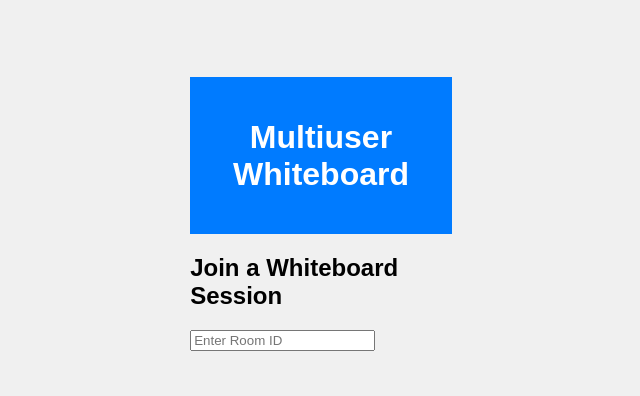
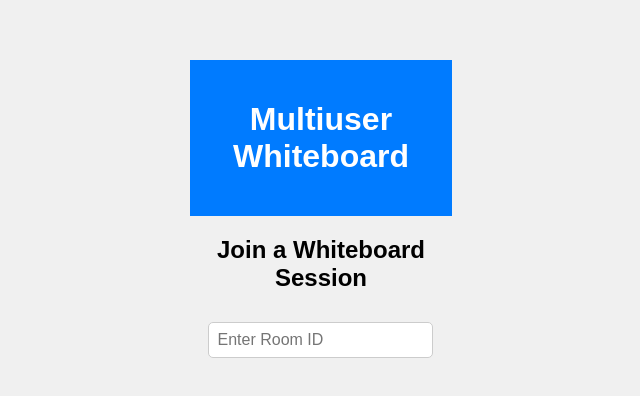
Before and after one commit to parth-nikam/multiuser-whiteboard, a React (Create React App) app: page /participant in a window 1280 px wide. Shown: the part 186-582 px from the top of the page, without its empty margins (319-959 px from the left). Built offline with nearby package versions, Linux system fonts and the light colour scheme.

Commit message:
Corrected the css

```diff
--- a/src/components/Participant.js
+++ b/src/components/Participant.js
@@ -1,6 +1,6 @@
-// src/components/Participant.js
 import React, { useState } from 'react';
 import { Link } from 'react-router-dom';
+import '../styles/styles.css';
 
 const Participant = () => {
     const [roomId, setRoomId] = useState('');
@@ -10,13 +10,14 @@
     };
 
     return (
-        <div>
+        <div className="center">
             <h2>Join a Whiteboard Session</h2>
             <input
                 type="text"
                 placeholder="Enter Room ID"
                 value={roomId}
                 onChange={handleRoomIdChange}
+                className="input"
             />
             {roomId && (
                 <Link to={`/whiteboard/${roomId}`} className="button">
--- a/src/components/Whiteboard.js
+++ b/src/components/Whiteboard.js
@@ -1,4 +1,3 @@
-// src/components/Whiteboard.js
 import React, { useEffect, useRef, useState } from 'react';
 import { useParams } from 'react-router-dom';
 import io from 'socket.io-client';
@@ -90,7 +89,7 @@
     };
 
     return (
-        <div>
+        <div className="center">
             <h2>Whiteboard Room: {roomId}</h2>
             <canvas ref={canvasRef} width={800} height={600}></canvas>
             <div className="controls">
--- a/src/styles/styles.css
+++ b/src/styles/styles.css
@@ -1,6 +1,3 @@
-/* src/styles/styles.css */
-
-/* Global styles */
 body {
     font-family: Arial, sans-serif;
     display: flex;
@@ -27,6 +24,7 @@
 
 .content {
     margin-top: 20px;
+    text-align: center;
 }
 
 .button {
@@ -45,3 +43,23 @@
 .button:hover {
     background-color: #0056b3;
 }
+
+.center {
+    text-align: center;
+}
+
+.input {
+    padding: 8px;
+    margin: 10px;
+    border-radius: 5px;
+    border: 1px solid #ccc;
+    font-size: 16px;
+}
+
+.color-picker {
+    margin-right: 10px;
+}
+
+.line-thickness {
+    margin-left: 10px;
+}
```
